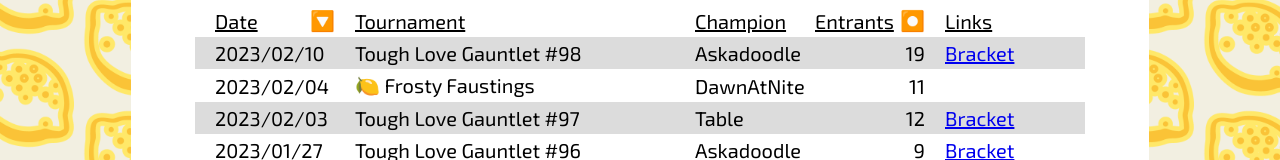
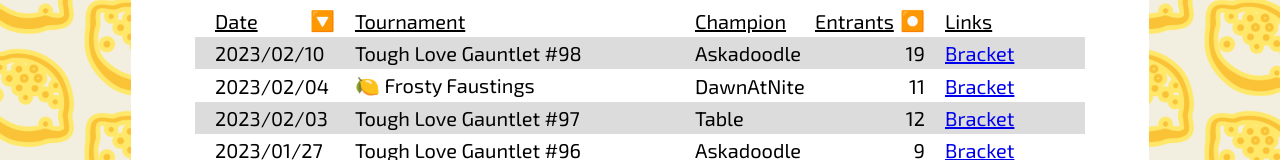
Before and after one commit to toughlovearena/about.toughlovearena.com, a Next.js app: page /fame in a window 1280 px wide. Shown: the part 345-505 px from the top of the page. Built offline with nearby package versions, Linux system fonts and the light colour scheme.

Commit message:
support for links in fame.yaml + added link for Frosty

```diff
--- a/components/fame/FameTable.tsx
+++ b/components/fame/FameTable.tsx
@@ -1,5 +1,5 @@
 import { useCallback, useState } from 'react';
-import { HallOfFameEntry, HallOfFameType, ViewOption } from "../../interfaces";
+import { HallOfFameEntry, HallOfFameLink, HallOfFameType, ViewOption } from "../../interfaces";
 import { getNextInArray, sortArrayOfObjects } from '../../utils/list';
 import { ExternalLink } from '../ExternalLink';
 import styles from './FameTable.module.css';
@@ -224,6 +224,11 @@ export const FameTable = (props: {
               <div className={styles.cellLinks}>
                 <FameChallonge {...row} />
                 <FameYouTube {...row} />
+                {row.links?.map((link, li) => (
+                  <ExternalLink key={li} href={link.url}>
+                    {link.label}
+                  </ExternalLink>
+                ))}
               </div>
             </div>
           ))}
--- a/public/data/fame.yaml
+++ b/public/data/fame.yaml
@@ -253,6 +253,9 @@ events:
     entrants: 11
     winner: DawnAtNite
     category: official
+    links:
+      - label: Bracket
+        url: "https://www.start.gg/tournament/official-side-events-at-frosty-faustings-xv-2023/events/tough-love-arena-saturday-10-00-am-start-5-entry/brackets/1266656/1942740/standings"
   - date: 2023/01/06
     name: 2nd Birthday Tournament
     entrants: 42
```
